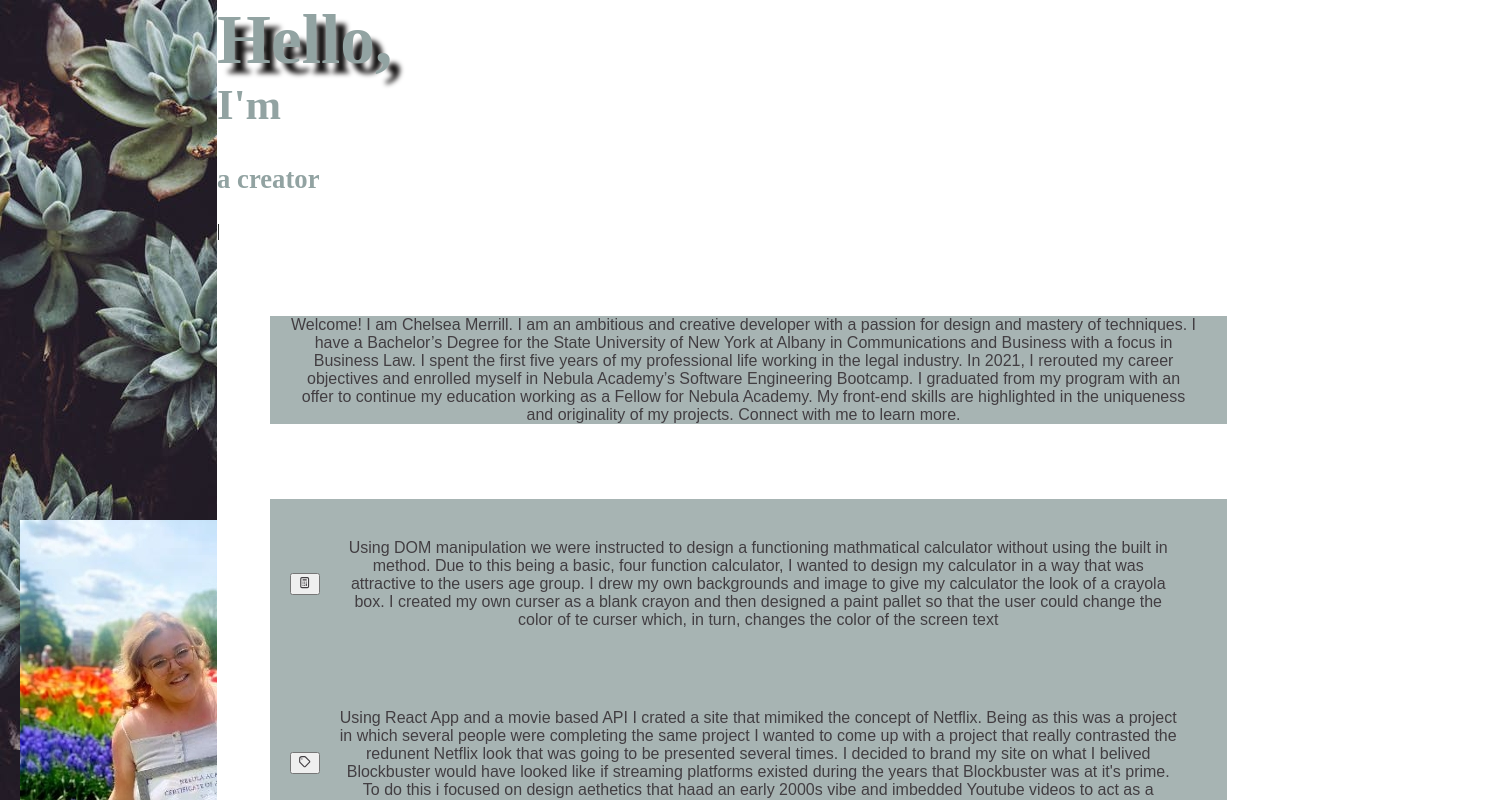
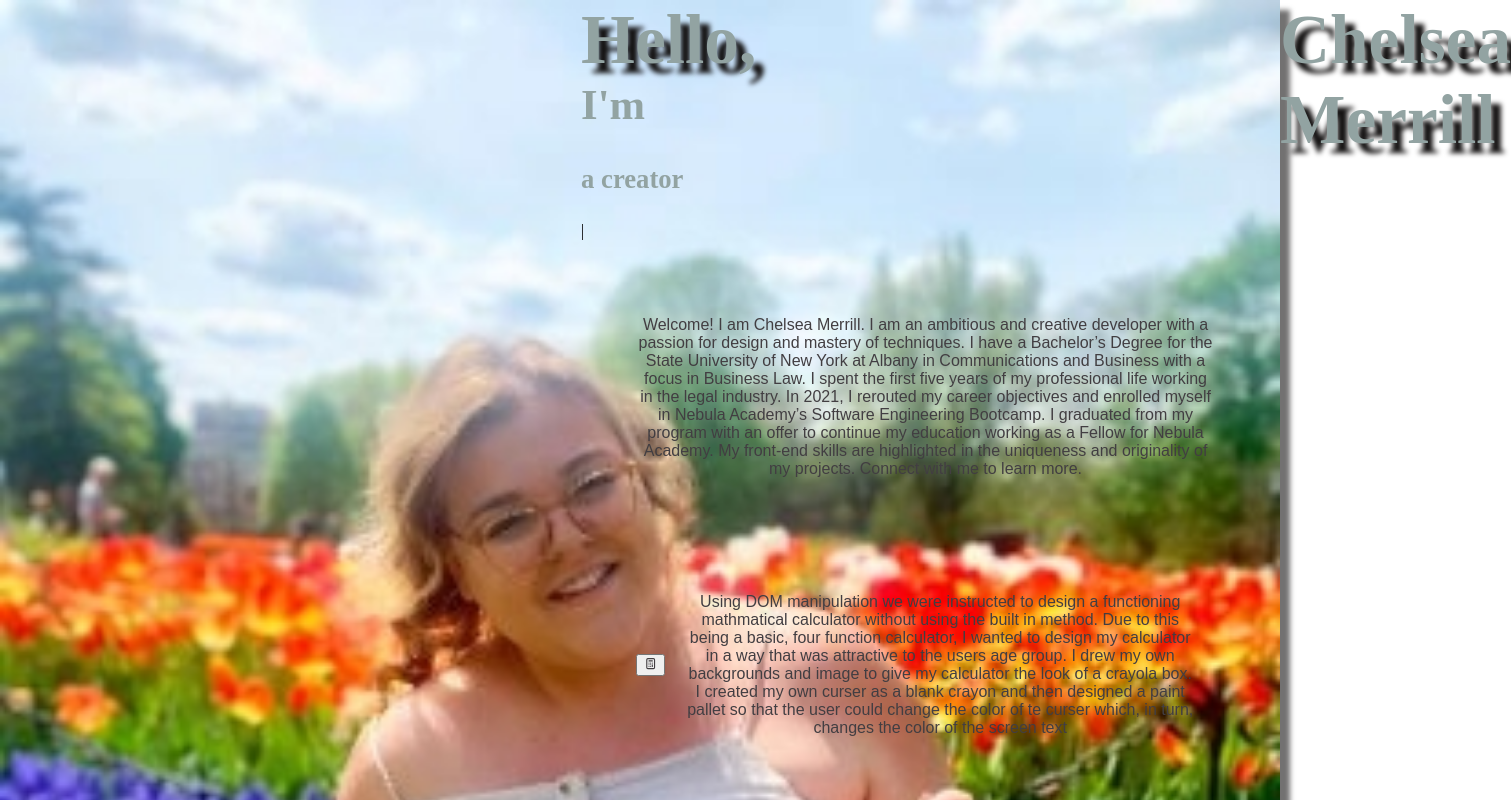
Before and after one commit to ChelseaMerrill/Portfolio, a React (Create React App) app: page / in a window 1280 px wide. Shown: the top 800 px of the page, 1511 px wide, since content can reach past the window. Built offline with nearby package versions, Linux system fonts and the light colour scheme.

Commit message:
fix: rename classes

```diff
--- a/src/Components/Homepage/homepage.css
+++ b/src/Components/Homepage/homepage.css
@@ -3,10 +3,7 @@
 .header{
     display: flex;
     justify-content: row;
-    padding: 20px;
-    align-items: center;
-    margin-bottom: 0%;
-    overflow: hidden;
+
 }
 
 img{
@@ -88,12 +85,12 @@ h3{
     overflow: hidden;
 }
 
-.name{
+.typist{
     width: 30%;
 }
 
 .projects{
-    background-color: #92a3a2ce;
+
     margin-right: 5%;
     margin-left: 5%;
     text-align: center;
@@ -101,7 +98,6 @@ h3{
 }
 
 .aboutMe{
-    background-color: #92a3a2ce;
     margin-right: 5%;
     margin-left: 5%;
     text-align: center;
--- a/src/Components/Homepage/homepage.jsx
+++ b/src/Components/Homepage/homepage.jsx
@@ -24,7 +24,7 @@ class Homepage extends React.Component{
                 </div>
 
                 <div className='body'>
-                    <div className='name'>
+                    <div className='Typist'>
                         <Typist>
                             <h1>Hello, <Typist.Delay ms={1000} /></h1>
                             <h2>I'm</h2>
```
Also changed, not shown: 1 other file (tests, documents, lock files or other folders).
